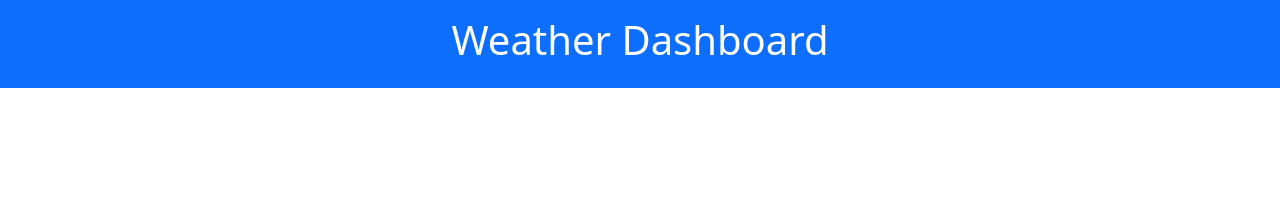
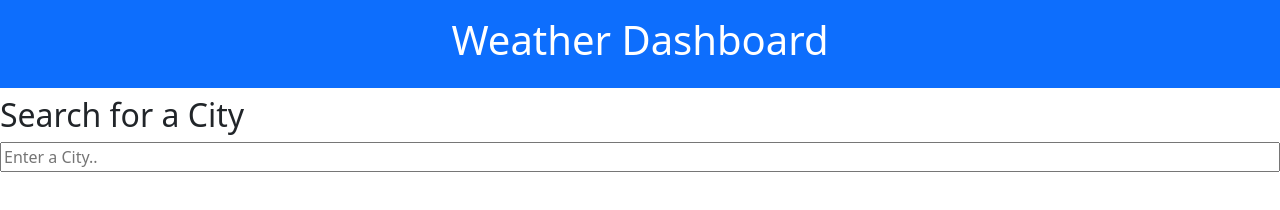
Before and after one commit to Virgona/weather-app, a plain HTML site: page index.html in a window 1280 px wide. Drawn offline with nearby package versions, Linux system fonts and the light colour scheme.

Commit message:
couple little changes made

```diff
--- a/assets/styles.css
+++ b/assets/styles.css
@@ -1,3 +1,11 @@
 h1 {
     text-align: center;
 }
+
+aside {
+    display: flex;
+    flex-wrap: wrap;
+    flex-direction: column;
+    margin: auto;
+    width: auto;
+}
--- a/index.html
+++ b/index.html
@@ -17,6 +17,11 @@
         <h1>Weather Dashboard</h1>
     </div>
 
+    <aside>
+        <h2>Search for a City</h2>
+        <input type="text" id="myInput" placeholder="Enter a City..">
+    </aside>
+
     <script src="https://cdn.jsdelivr.net/npm/bootstrap@5.2.1/dist/js/bootstrap.bundle.min.js"
         integrity="sha384-u1OknCvxWvY5kfmNBILK2hRnQC3Pr17a+RTT6rIHI7NnikvbZlHgTPOOmMi466C8"
         crossorigin="anonymous"></script>
```
